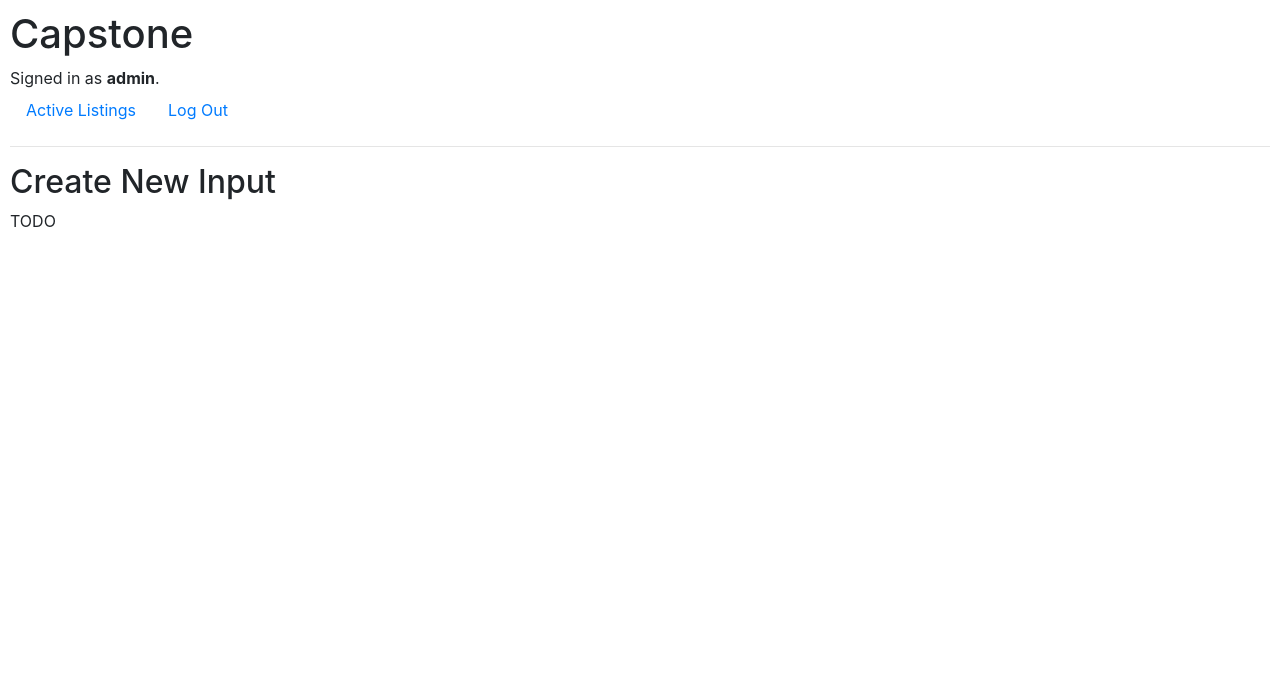
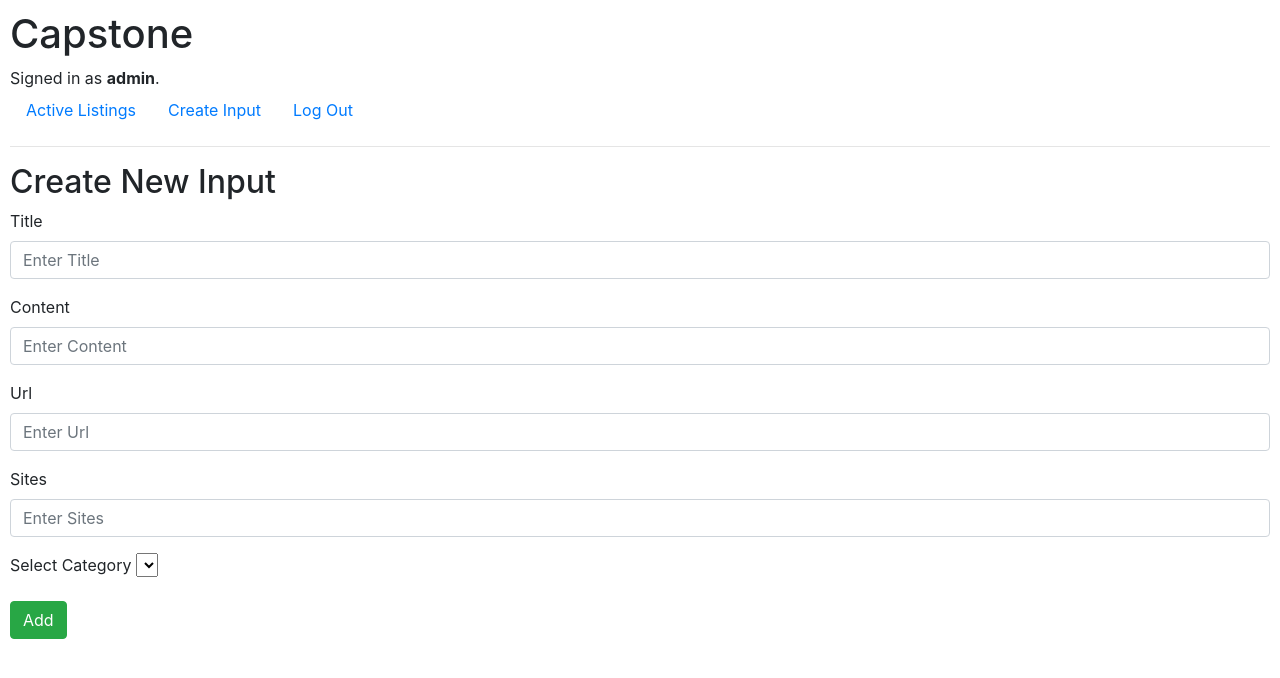
Before and after one commit to FakirHerif/capstone-cs50w, a Django app: page /create in a window 1280 px wide. Shown: the top 678 px of the page. Run offline with Django 3.2, Linux system fonts and the light colour scheme; a user stored in the database is signed in; lists and menus that the app fills with data are empty; some libraries are stand-ins or nearby versions.

Commit message:
create.html content was created and the form required for insertion was added

```diff
--- a/capstone/templates/capstone/create.html
+++ b/capstone/templates/capstone/create.html
@@ -3,5 +3,29 @@
 {% block body %}
     <h2>Create New Input</h2>
 
-    TODO
+    <form action="{% url 'create' %}" method="POST"></form>
+        <div class="form-group">
+            <label for="title">Title</label>
+            <input type="text" class="form-control" id="title" placeholder="Enter Title">
+        </div>
+        <div class="form-group">
+            <label for="content">Content</label>
+            <input type="text" class="form-control" id="content" placeholder="Enter Content">
+        </div>
+        <div class="form-group">
+            <label for="url">Url</label>
+            <input type="text" class="form-control" id="url" placeholder="Enter Url">
+        </div>
+        <div class="form-group">
+            <label for="sites">Sites</label>
+            <input type="text" class="form-control" id="sites" placeholder="Enter Sites">
+        </div>
+        <div class="form-group">
+            <label for="category">Select Category</label>
+            <select name="category" id="category">
+                <option value=""></option>
+            </select>
+        </div>
+        <button type="submit" class="btn btn-success">Add</button>
+
 {% endblock %}
--- a/capstone/templates/capstone/layout.html
+++ b/capstone/templates/capstone/layout.html
@@ -22,6 +22,9 @@
             </li>
             {% if user.is_authenticated %}
                 <li class="nav-item">
+                    <a class="nav-link" href="{% url 'create' %}">Create Input</a>
+                </li>
+                <li class="nav-item">
                     <a class="nav-link" href="{% url 'logout' %}">Log Out</a>
                 </li>
             {% else %}
```
Also changed, not shown: db.sqlite3.
